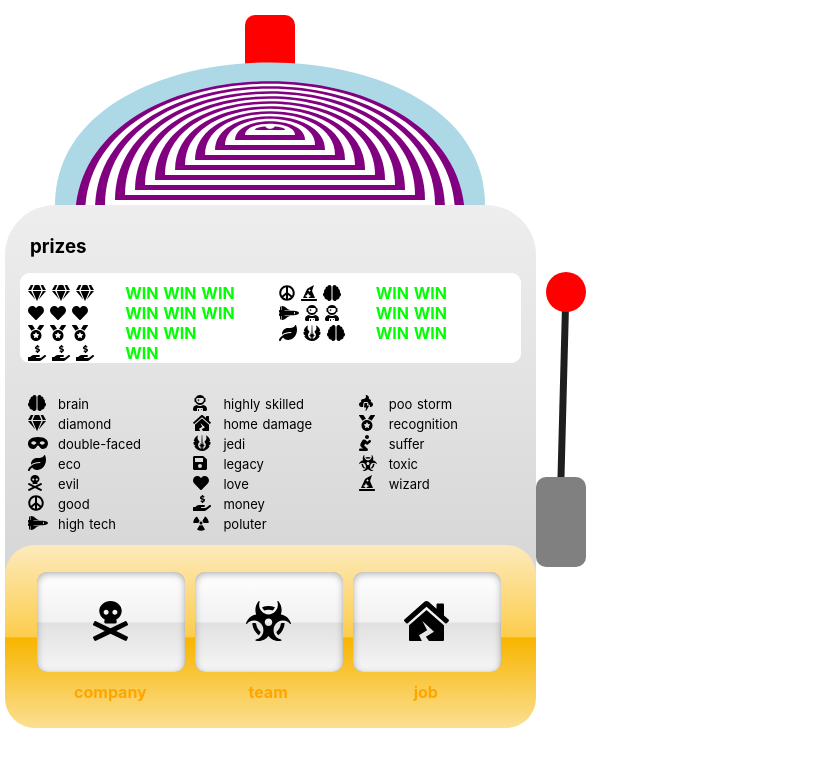
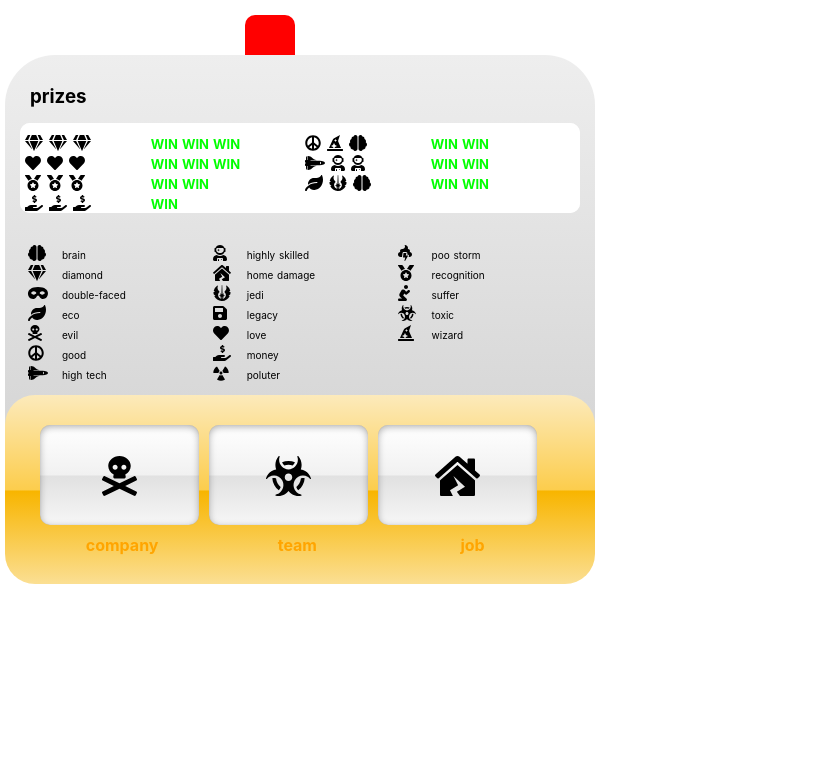
Before and after one commit to maninkari/jobgamble, a Nuxt app in the folder src/: page /game in a window 600 px wide. Shown: the top 766 px of the page, 836 px wide, since content can reach past the window. Built offline with nearby package versions, Linux system fonts and the light colour scheme.

Commit message:
small device version

```diff
--- a/src/components/prize.vue
+++ b/src/components/prize.vue
@@ -43,7 +43,6 @@ export default {
 }
 
 p.combination {
-  width: 40%;
   display: inline-block;
 }
 
@@ -58,4 +57,25 @@ p.combination {
 p.note {
   color: lime;
 }
+
+@media only screen and (min-width: 600px) {
+  p.combination {
+    width: 40%;
+  }
+}
+@media only screen and (max-width: 600px) {
+  p.combination {
+    width: 46%;
+  }
+
+  p.note {
+    font-size: small;
+    width: 54%;
+  }
+
+  .prize p {
+    /* width: 100%; */
+    padding: 0px 5px 0px 2px;
+  }
+}
 </style>
--- a/src/components/rule.vue
+++ b/src/components/rule.vue
@@ -51,4 +51,10 @@ p.comment {
 .rule p span {
   margin: 0px 3px;
 }
+
+@media only screen and (max-width: 600px) {
+  p.comment {
+    font-size: x-small;
+  }
+}
 </style>
--- a/src/components/tragamonedas.vue
+++ b/src/components/tragamonedas.vue
@@ -5,9 +5,9 @@
         svg
           rect(x="240" y="10" rx="10px" ry="10px" width="50" height="60" fill="red")
 
-          path(d="M50,200 C50,10 480,10 480,200" fill="lightblue")
+          path(d="M50,200 C50,10 480,10 480,200" fill="lightblue" class="psyco")
 
-          g
+          g(class="psyco")
             path(
               v-for="i in 20"
               :d="'M' + (60 + 10*i) + ',' + (220-5*i) + ' C' + (60 + 10*i) + ',' + (25 + 5*i) + ' ' + (470-10*i) + ',' + (25 + 5*i) + ' '+(470-10*i)+','+(220-5*i)"
@@ -53,6 +53,10 @@
               :icon="i.icon"
               :comment="i.desc"
             )
+
+            svg.go
+              rect(x="0" y="0" rx="5" ry="5" width="40px" height="20px" v-on:click="run")
+              text(x="7" y="15" v-on:click="run") Go!
 
         .group
           Reel(ref="r1" :icons="company")
@@ -263,13 +267,6 @@ a {
   text-shadow: 0 1px 0 rgba(255, 255, 255, 0.8);
 }
 
-#tm {
-  /* border-style: solid; */
-  width: 600px;
-  margin: auto;
-  padding: 5px;
-}
-
 .topdiv {
   /* border-style: solid; */
   padding: 0px;
@@ -445,4 +442,65 @@ a {
   font-weight: bold;
   color: orange;
 }
+
+@media only screen and (min-width: 600px) {
+  #tm {
+    /* border-style: solid; */
+    width: 600px;
+    margin: auto;
+    padding: 5px;
+  }
+
+  .box {
+    width: 90%;
+  }
+
+  .c3 svg {
+    display: none;
+  }
+}
+
+@media only screen and (max-width: 600px) {
+  #tm {
+    /* border-style: solid; */
+    width: 100%;
+    margin: auto;
+    padding: 5px;
+  }
+
+  .box {
+    width: 100%;
+  }
+
+  .leverdiv {
+    display: none;
+  }
+
+  .group .reel {
+    width: 30%;
+  }
+
+  .topdiv {
+    height: 50px;
+  }
+
+  .psyco {
+    display: none;
+  }
+
+  .c3 svg {
+    padding: 15px 0px 0px 10px;
+    height: 40px;
+    width: 50px;
+  }
+
+  .go rect {
+    fill: red;
+  }
+
+  .go text {
+    fill: white;
+    font-weight: bold;
+  }
+}
 </style>
```
